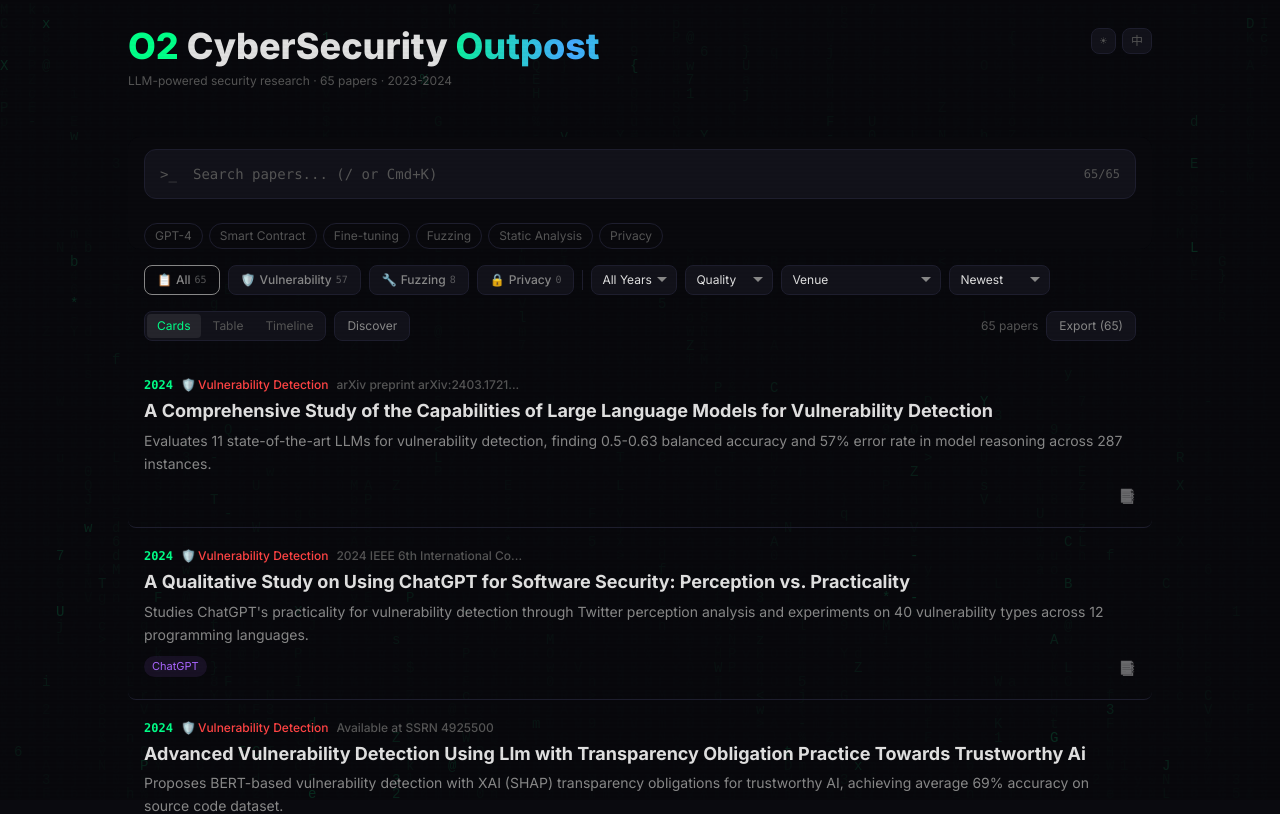
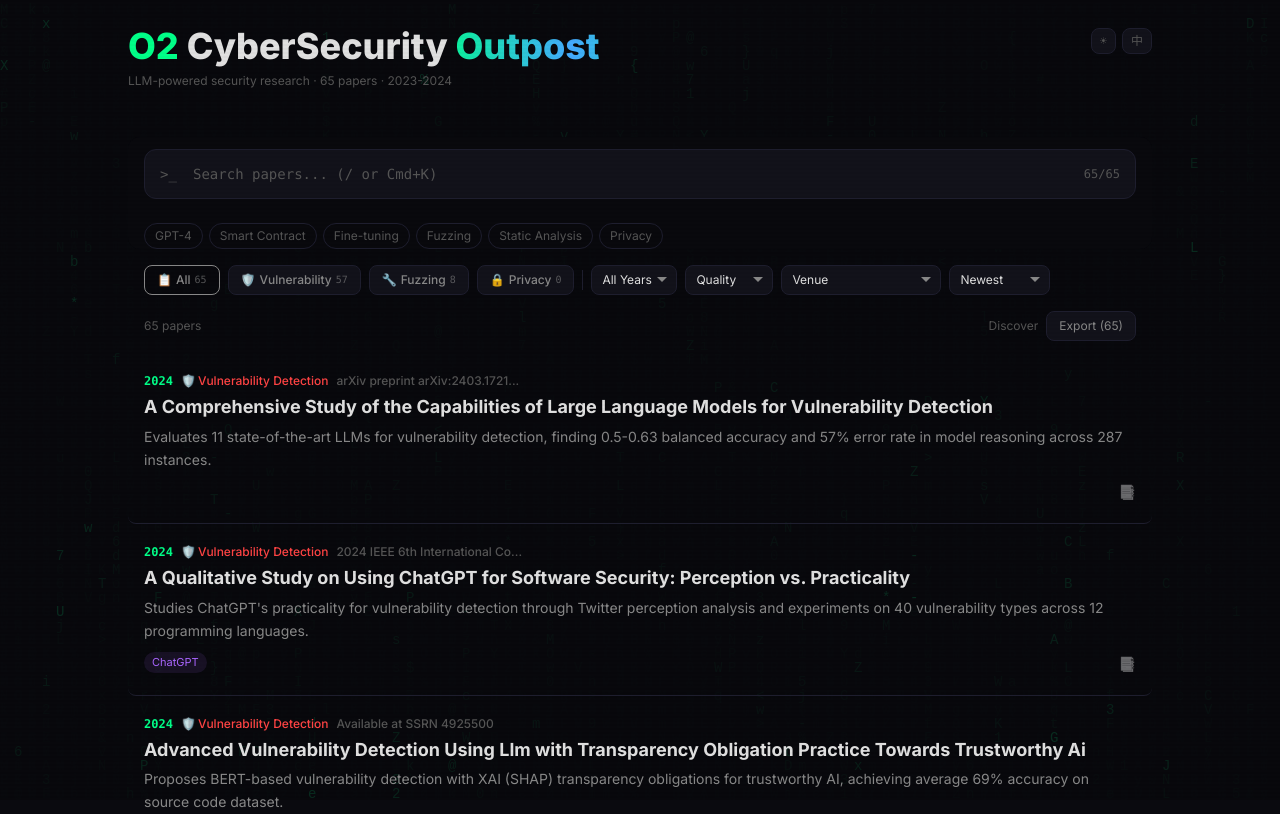
Before and after one commit to OwenSanzas/O2-CyberSecurity-Outpost, a React (Vite) app: page / in a window 1280 px wide. Shown: the top 814 px of the page. Built offline with nearby package versions, Linux system fonts and the light colour scheme.

Commit message:
Merge toolbar into minimal result bar, reduce vertical clutter

```diff
--- a/src/App.tsx
+++ b/src/App.tsx
@@ -430,31 +430,10 @@ function App() {
                 onVenueChange={setVenueFilter}
               />
 
-              {/* ===== TOOLBAR ===== */}
-              <div className="flex justify-between items-center mb-4 flex-wrap gap-2">
-                <div className="flex gap-2 items-center flex-wrap">
-                  {/* View toggle */}
-                  <div className="flex gap-0.5 bg-[var(--color-bg-card)] rounded-lg p-0.5 border border-[var(--color-border)]">
-                    {([
-                      { mode: 'card' as const, label: 'Cards' },
-                      { mode: 'table' as const, label: 'Table' },
-                      { mode: 'timeline' as const, label: 'Timeline' },
-                    ]).map(v => (
-                      <button
-                        key={v.mode}
-                        onClick={() => setViewMode(v.mode)}
-                        className="px-2.5 py-1 rounded text-xs cursor-pointer border-none transition-all"
-                        style={{
-                          background: viewMode === v.mode ? 'rgba(255,255,255,0.08)' : 'transparent',
-                          color: viewMode === v.mode ? 'var(--color-accent)' : 'var(--color-text-muted)',
-                        }}
-                      >
-                        {v.label}
-                      </button>
-                    ))}
-                  </div>
-
-                  {/* Reading list filter */}
+              {/* Result count + actions */}
+              <div className="flex justify-between items-center mb-3 text-xs text-[var(--color-text-muted)]">
+                <span>{filtered.length} paper{filtered.length !== 1 ? 's' : ''}</span>
+                <div className="flex items-center gap-2">
                   {readingList.count > 0 && (
                     <button
                       onClick={() => {
@@ -464,49 +443,18 @@ function App() {
                           setSearchInput(''); setQuery('__reading_list__')
                         }
                       }}
-                      className="text-xs px-3 py-1.5 rounded-lg border transition-all cursor-pointer"
-                      style={{
-                        background: query === '__reading_list__' ? 'rgba(0,255,136,0.1)' : 'var(--color-bg-card)',
-                        borderColor: query === '__reading_list__' ? 'var(--color-accent)' : 'var(--color-border)',
-                        color: query === '__reading_list__' ? 'var(--color-accent)' : 'var(--color-text-secondary)',
-                      }}
+                      className="hover:text-[var(--color-accent)] transition-colors bg-transparent border-none cursor-pointer text-xs"
+                      style={{ color: query === '__reading_list__' ? 'var(--color-accent)' : undefined }}
                     >
                       Bookmarked ({readingList.count})
                     </button>
                   )}
-
-                  {/* Discover */}
                   <button
                     onClick={openRandomPaper}
-                    className="text-xs px-3 py-1.5 rounded-lg border border-[var(--color-border)] bg-[var(--color-bg-card)] text-[var(--color-text-secondary)] hover:border-[var(--color-accent)]/50 hover:text-[var(--color-accent)] transition-all cursor-pointer"
-                    title="Open a random paper (R)"
+                    className="hover:text-[var(--color-accent)] transition-colors bg-transparent border-none cursor-pointer text-xs"
                   >
                     Discover
                   </button>
-
-                  {/* Compare */}
-                  {compareIds.length > 0 && (
-                    <>
-                      <button
-                        onClick={() => setShowComparison(true)}
-                        className="text-xs px-3 py-1.5 rounded-lg bg-[var(--color-accent)]/10 border border-[var(--color-accent)]/30 text-[var(--color-accent)] cursor-pointer hover:bg-[var(--color-accent)]/20 transition-all"
-                      >
-                        Compare ({compareIds.length})
-                      </button>
-                      <button
-                        onClick={() => setCompareIds([])}
-                        className="text-xs px-2 py-1.5 rounded-lg border border-[var(--color-border)] text-[var(--color-text-muted)] cursor-pointer hover:text-[var(--color-text-secondary)] transition-all bg-transparent"
-                      >
-                        Clear
-                      </button>
-                    </>
-                  )}
-                </div>
-
-                <div className="flex items-center gap-2">
-                  <span className="text-xs text-[var(--color-text-muted)]">
-                    {filtered.length} paper{filtered.length !== 1 ? 's' : ''}
-                  </span>
                   <ExportButton papers={filtered} />
                 </div>
               </div>
@@ -566,8 +514,6 @@ function App() {
                             onClick={() => setSelectedPaper(paper)}
                             isInReadingList={readingList.has(paper.id)}
                             onToggleReadingList={() => readingList.toggle(paper.id)}
-                            isSelected={compareIds.includes(paper.id)}
-                            onSelect={() => toggleCompare(paper.id)}
                             onTagClick={handleTagClick}
                             hasNote={paperNotes.hasNote(paper.id)}
                             searchQuery={query !== '__reading_list__' ? query : ''}
```
